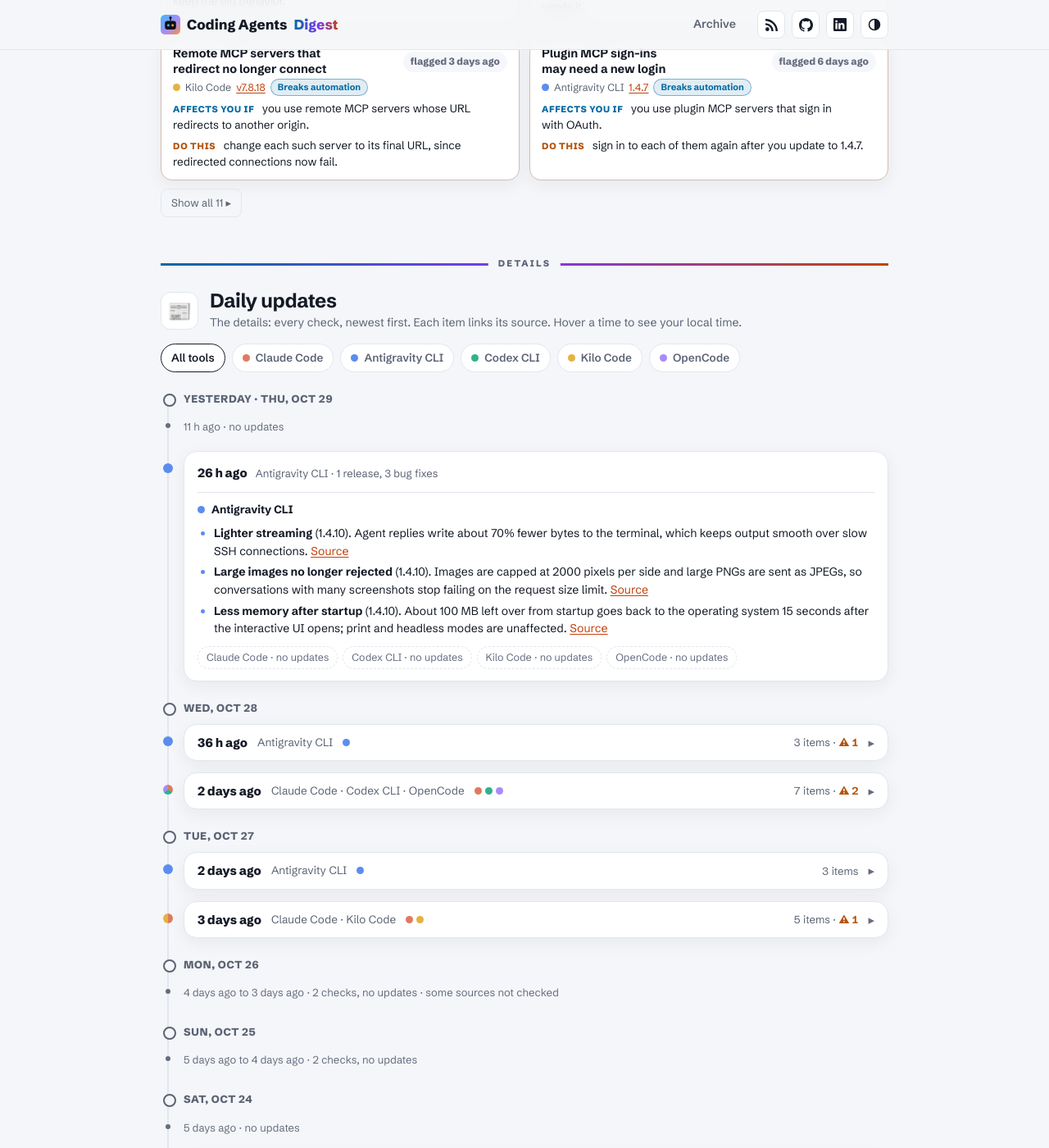
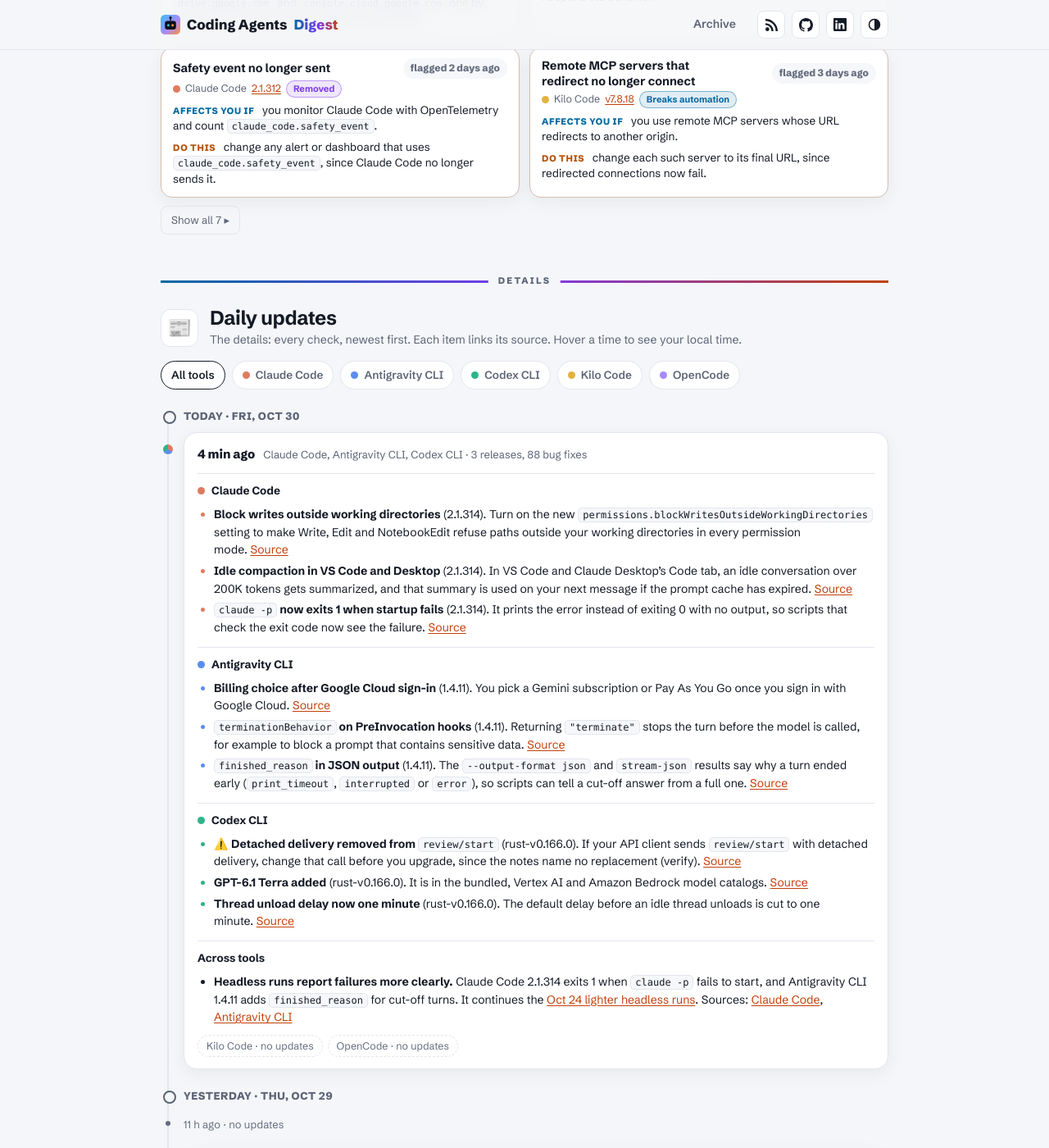
Before and after one commit to IbrahimSobh/coding-agents-digest, a Jekyll site: the page built from docs/index.html, in a window 1280 px wide and 1400 px high, scrolled down 1887 px. Shown: the whole window at 82% size. Built offline with Jekyll 4.4.1, drawn with Linux system fonts in a browser that asks for light colours; some of the changed text lies outside the part shown.

Commit message:
Check 2026-10-30 08:38: Claude Code, Antigravity CLI, Codex CLI
Claude-Session: https://claude.ai/code/session_01FsAJh7R5P3Le4FtZKv5dTP

```diff
--- a/docs/_data/actions.json
+++ b/docs/_data/actions.json
@@ -84,5 +84,18 @@
   "flagged": "2026-10-28",
   "category": "default-change",
   "dismissed": false
+ },
+ {
+  "id": "codex-rust-v0.166.0-review-start-detached-removed",
+  "tool": "codex",
+  "version": "rust-v0.166.0",
+  "url": "https://github.com/openai/codex/releases/tag/rust-v0.166.0",
+  "title": "Detached delivery removed from review/start",
+  "affects": "API clients that call `review/start` with detached delivery.",
+  "do": "change those calls before you upgrade, since the release notes name no replacement (verify).",
+  "deadline": null,
+  "flagged": "2026-10-30",
+  "category": "removed",
+  "dismissed": false
  }
 ]
--- a/docs/_data/brief.json
+++ b/docs/_data/brief.json
@@ -1,21 +1,21 @@
 {
- "updated": "2026-10-29T22:13+03:00",
- "updated_label": "Oct 29, 22:13",
- "window": "Oct 22 to Oct 29, 2026",
- "headline": "Claude Code and Codex changed defaults this week, and Antigravity CLI 1.4.9 now needs separate approval for Google apps.",
+ "updated": "2026-10-30T08:38+02:00",
+ "updated_label": "Oct 30, 08:38",
+ "window": "Oct 23 to Oct 30, 2026",
+ "headline": "Codex drops detached review/start, and headless runs in Claude Code and Antigravity CLI now report failures more clearly.",
  "themes": [
+  {"tag": "Headless",
+   "title": "Scripts get clearer failure signals",
+   "facts": "Claude Code 2.1.314 makes `claude -p` print the error and exit 1 when startup fails ([2.1.314](https://github.com/anthropics/claude-code/releases/tag/v2.1.314)), and Antigravity CLI 1.4.11 adds `finished_reason` to JSON and stream-json output so a cut-off answer shows ([1.4.11](https://github.com/google-antigravity/antigravity-cli/releases/tag/1.4.11)). Antigravity CLI 1.4.7 also made headless `-p` runs much lighter ([1.4.7](https://github.com/google-antigravity/antigravity-cli/releases/tag/1.4.7)).",
+   "so_what": "scripts that trust exit code 0 or the raw output should check these signals now."},
   {"tag": "Defaults",
-   "title": "Defaults shift under you again",
-   "facts": "Codex turns memory v2 on for new profiles ([rust-v0.165.0](https://github.com/openai/codex/releases/tag/rust-v0.165.0)) and runs its Guardian classifier in conversation mode by default ([rust-v0.164.0](https://github.com/openai/codex/releases/tag/rust-v0.164.0)). Claude Code widens automatic model switches to custom model names ([2.1.312](https://github.com/anthropics/claude-code/releases/tag/v2.1.312)).",
+   "title": "Defaults keep moving",
+   "facts": "Codex turns memory v2 on for new profiles ([rust-v0.165.0](https://github.com/openai/codex/releases/tag/rust-v0.165.0)) and cuts the default thread unload delay to one minute ([rust-v0.166.0](https://github.com/openai/codex/releases/tag/rust-v0.166.0)). Claude Code widens automatic model switches to custom model names ([2.1.312](https://github.com/anthropics/claude-code/releases/tag/v2.1.312)).",
    "so_what": "a setting that gave you one result last week may give another now, so check the new defaults before you rely on them."},
   {"tag": "Security",
-   "title": "Security fixes and tighter sandboxes",
-   "facts": "OpenCode's bundled Bun gets security fixes ([v1.19.4](https://github.com/anomalyco/opencode/releases/tag/v1.19.4)), and Claude Code's sandboxed commands can no longer change the `--mcp-config` file ([2.1.309](https://github.com/anthropics/claude-code/releases/tag/v2.1.309)).",
-   "so_what": "update the tools that carry security fixes, and give sandboxed commands the explicit access they still need."},
-  {"tag": "Long sessions",
-   "title": "Subagents keep their task after compaction",
-   "facts": "Antigravity CLI 1.4.10 stops subagents from losing the task and parent ID their parent agent gave them after compaction, including with `/compact` ([1.4.10](https://github.com/google-antigravity/antigravity-cli/releases/tag/1.4.10)).",
-   "so_what": "long sessions with subagents are less likely to lose their task, so restarting them is needed less often."}
+   "title": "Sandboxes and MCP locked down",
+   "facts": "Claude Code's sandboxed commands can no longer change the `--mcp-config` file ([2.1.309](https://github.com/anthropics/claude-code/releases/tag/v2.1.309)), and Antigravity CLI hides `~/.docker`, `~/.kube` and `~/_netrc` from sandboxed commands ([1.4.6](https://github.com/google-antigravity/antigravity-cli/releases/tag/1.4.6)). Kilo Code stops running shell expressions in MCP prompts ([v7.8.16](https://github.com/Kilo-Org/kilocode/releases/tag/v7.8.16)).",
+   "so_what": "sandboxed commands that need credentials or config files now need an explicit grant, so check them after updating."}
  ],
- "watch_next": "Approve Gmail, Docs, Drive and Cloud Console one by one in Antigravity CLI 1.4.9 if you use them through the agent."
+ "watch_next": "Check any Codex API client that calls `review/start` with detached delivery before you upgrade past rust-v0.166.0."
 }
--- a/docs/_data/headlines.json
+++ b/docs/_data/headlines.json
@@ -28,5 +28,6 @@
   {"updated": "2026-10-28T08:11+03:00", "window": "Oct 21 to Oct 28, 2026", "headline": "Claude Code 2.1.312 and Codex 0.165.0 shipped, and both now change defaults, so check the model-switch and memory settings."},
   {"updated": "2026-10-28T22:12+03:00", "window": "Oct 21 to Oct 28, 2026", "headline": "Claude Code 2.1.312 and Codex 0.165.0 changed defaults, and Antigravity CLI 1.4.9 now needs separate approval for Google apps."},
  {"updated": "2026-10-29T08:11+03:00", "window": "Oct 22 to Oct 29, 2026", "headline": "Claude Code and Codex changed defaults this week, and Antigravity CLI 1.4.9 now needs separate approval for Google apps."},
- {"updated": "2026-10-29T22:13+03:00", "window": "Oct 22 to Oct 29, 2026", "headline": "Claude Code and Codex changed defaults this week, and Antigravity CLI 1.4.9 now needs separate approval for Google apps."}
+ {"updated": "2026-10-29T22:13+03:00", "window": "Oct 22 to Oct 29, 2026", "headline": "Claude Code and Codex changed defaults this week, and Antigravity CLI 1.4.9 now needs separate approval for Google apps."},
+ {"updated": "2026-10-30T08:38+02:00", "window": "Oct 23 to Oct 30, 2026", "headline": "Codex drops detached review/start, and headless runs in Claude Code and Antigravity CLI now report failures more clearly."}
 ]
--- a/docs/_data/releases.json
+++ b/docs/_data/releases.json
@@ -264,5 +264,8 @@
   {"tool": "codex", "tag": "rust-v0.165.0", "date": "2026-10-27"},
   {"tool": "opencode", "tag": "v1.19.5", "date": "2026-10-28"},
  {"tool": "antigravity-cli", "tag": "1.4.9", "date": "2026-10-28"},
- {"tool": "antigravity-cli", "tag": "1.4.10", "date": "2026-10-29"}
+ {"tool": "antigravity-cli", "tag": "1.4.10", "date": "2026-10-29"},
+ {"tool": "claude-code", "tag": "v2.1.314", "date": "2026-10-30"},
+ {"tool": "antigravity-cli", "tag": "1.4.11", "date": "2026-10-30"},
+ {"tool": "codex", "tag": "rust-v0.166.0", "date": "2026-10-29"}
 ]
--- /dev/null
+++ b/docs/digests/2026-10-30-0838.md
@@ -0,0 +1,35 @@
+---
+layout: digest
+title: "Check: Oct 30, 2026, 08:38"
+date: 2026-10-30 08:38:00 +0200
+run: "Oct 30, 2026, 08:38 (Cairo)"
+since: "Oct 29, 2026, 22:13"
+quiet: false
+summary: "Claude Code 2.1.314, Antigravity CLI 1.4.11 and Codex rust-v0.166.0 are out; Codex removes detached review/start."
+---
+
+Claude Code, Antigravity CLI, Codex CLI · 3 releases, 88 bug fixes
+
+### Claude Code
+- **Block writes outside working directories** (2.1.314). Turn on the new `permissions.blockWritesOutsideWorkingDirectories` setting to make Write, Edit and NotebookEdit refuse paths outside your working directories in every permission mode. [Source](https://github.com/anthropics/claude-code/releases/tag/v2.1.314)
+- **Idle compaction in VS Code and Desktop** (2.1.314). In VS Code and Claude Desktop's Code tab, an idle conversation over 200K tokens gets summarized, and that summary is used on your next message if the prompt cache has expired. [Source](https://github.com/anthropics/claude-code/releases/tag/v2.1.314)
+- **`claude -p` now exits 1 when startup fails** (2.1.314). It prints the error instead of exiting 0 with no output, so scripts that check the exit code now see the failure. [Source](https://github.com/anthropics/claude-code/releases/tag/v2.1.314)
+
+### Antigravity CLI
+- **Billing choice after Google Cloud sign-in** (1.4.11). You pick a Gemini subscription or Pay As You Go once you sign in with Google Cloud. [Source](https://github.com/google-antigravity/antigravity-cli/releases/tag/1.4.11)
+- **`terminationBehavior` on PreInvocation hooks** (1.4.11). Returning `"terminate"` stops the turn before the model is called, for example to block a prompt that contains sensitive data. [Source](https://github.com/google-antigravity/antigravity-cli/releases/tag/1.4.11)
+- **`finished_reason` in JSON output** (1.4.11). The `--output-format json` and `stream-json` results say why a turn ended early (`print_timeout`, `interrupted` or `error`), so scripts can tell a cut-off answer from a full one. [Source](https://github.com/google-antigravity/antigravity-cli/releases/tag/1.4.11)
+
+### Codex CLI
+- ⚠️ **Detached delivery removed from `review/start`** (rust-v0.166.0). If your API client sends `review/start` with detached delivery, change that call before you upgrade, since the notes name no replacement (verify). [Source](https://github.com/openai/codex/releases/tag/rust-v0.166.0)
+- **GPT-6.1 Terra added** (rust-v0.166.0). It is in the bundled, Vertex AI and Amazon Bedrock model catalogs. [Source](https://github.com/openai/codex/releases/tag/rust-v0.166.0)
+- **Thread unload delay now one minute** (rust-v0.166.0). The default delay before an idle thread unloads is cut to one minute. [Source](https://github.com/openai/codex/releases/tag/rust-v0.166.0)
+
+### Kilo Code
+- No updates since Oct 29, 2026, 22:13.
+
+### OpenCode
+- No updates since Oct 29, 2026, 22:13.
+
+### Across tools
+- **Headless runs report failures more clearly.** Claude Code 2.1.314 exits 1 when `claude -p` fails to start, and Antigravity CLI 1.4.11 adds `finished_reason` for cut-off turns. It continues the [Oct 24 lighter headless runs](2026-10-24-0811.html). Sources: [Claude Code](https://github.com/anthropics/claude-code/releases/tag/v2.1.314), [Antigravity CLI](https://github.com/google-antigravity/antigravity-cli/releases/tag/1.4.11)
```
Also changed, not shown: task/state.json (+8 -8 lines).
